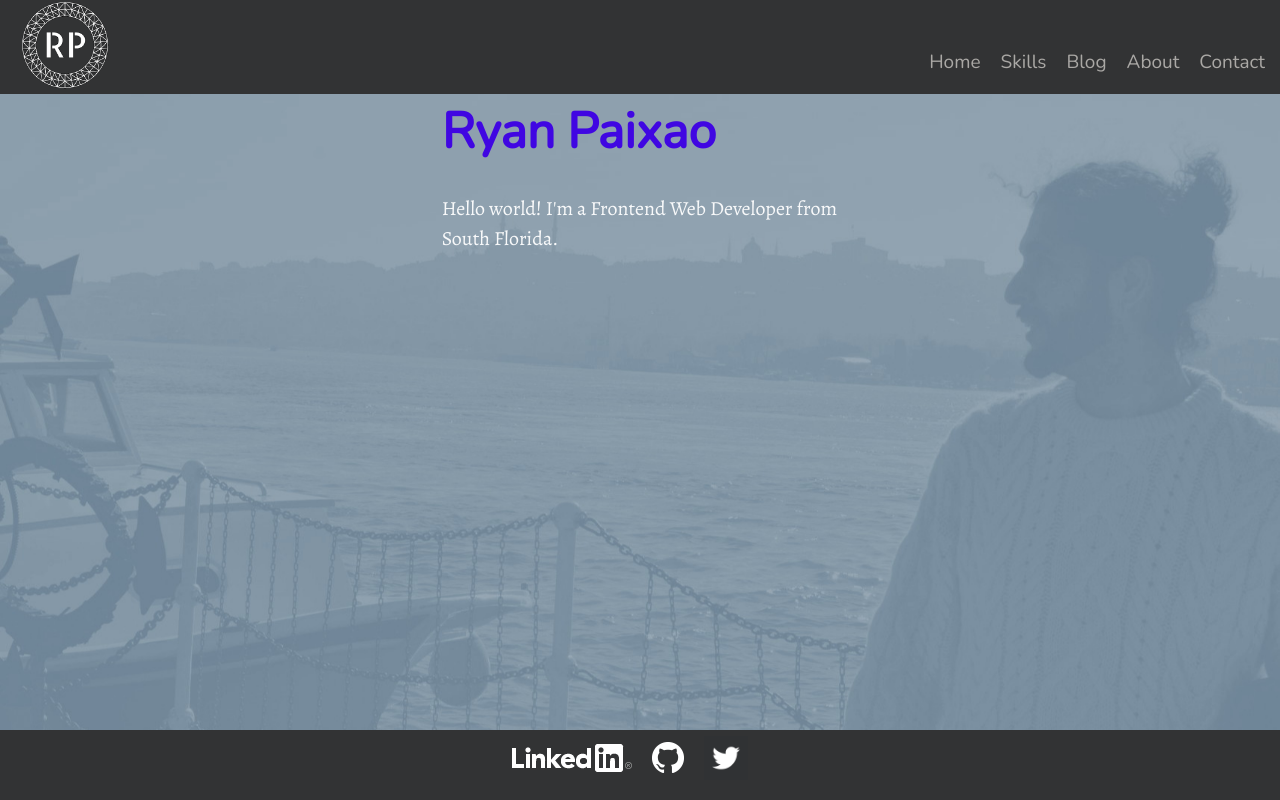
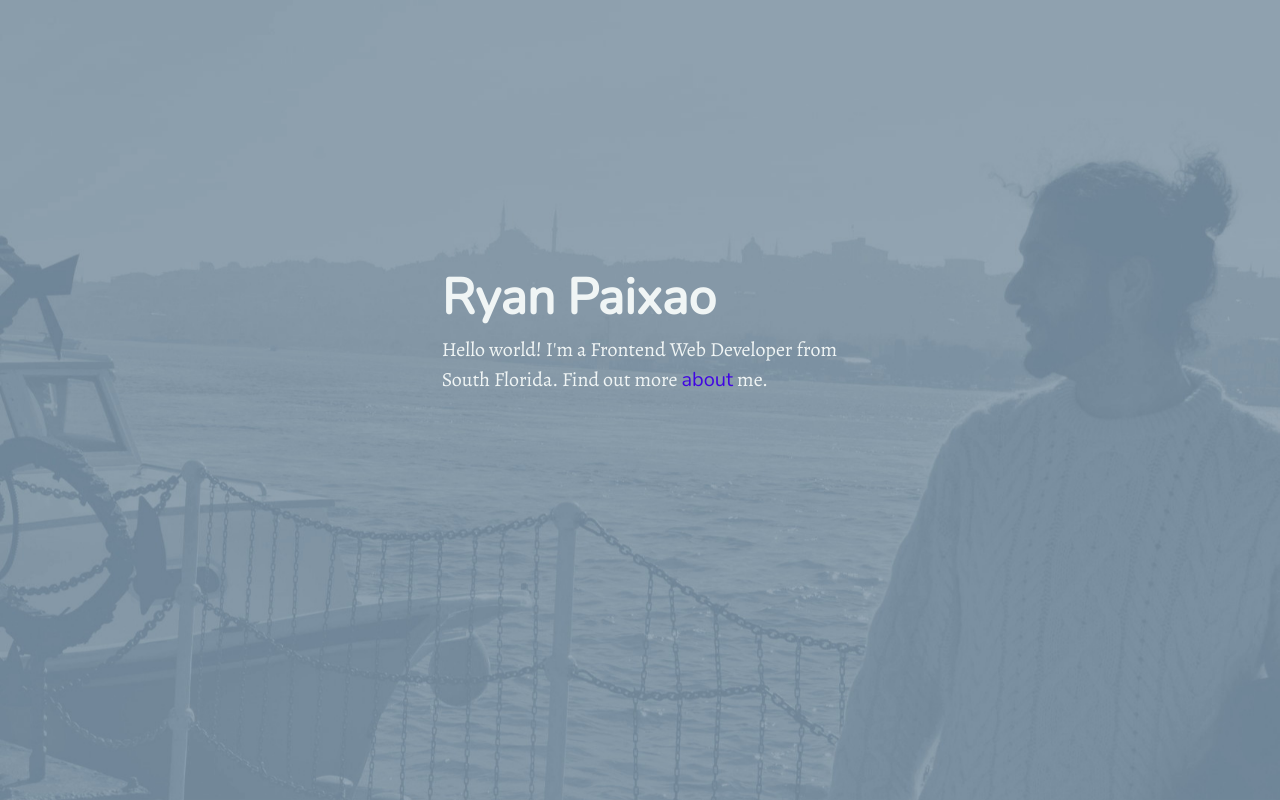
Before and after one commit to ryanpaixao/ryanpaixao.com-source, a React (Create React App) app: page / in a window 1280 px wide. Built offline with nearby package versions, Linux system fonts and the light colour scheme.

Commit message:
Update homePage. Add 404 page.

```diff
--- a/src/App.jsx
+++ b/src/App.jsx
@@ -1,7 +1,9 @@
 import React from 'react';
 import {
   BrowserRouter as Router,
-  Route
+  Route,
+  Redirect,
+  Switch
 } from 'react-router-dom';
 
 // import styling
@@ -17,21 +19,27 @@ import Skills from './components/pages/skills.jsx';
 import Blog from './components/pages/blog.jsx';
 import About from './components/pages/about.jsx';
 import Contact from './components/pages/contact.jsx';
+import NotFound from './components/pages/notFound.jsx';
 
 const App = () => {
   return (
     <Router>
       <div className="container col-sm-12 ">
         <div className="row">
-          <Header />
 
+          <Route path='/' component={Header} />
+
+          <Switch>
             <Route exact path='/' component={Homepage} />
             <Route exact path='/Skills' component={Skills} />
             <Route exact path='/Blog' component={Blog} />
             <Route exact path='/About' component={About} />
             <Route exact path='/Contact' component={Contact} />
+            <Route path='/404' component={NotFound} />
+            <Redirect to='/404' />
+          </Switch>
 
-          <Footer />
+          <Route path='/' component={Footer} />
 
         </div>
       </div>
--- a/src/components/footerComponent/footer.jsx
+++ b/src/components/footerComponent/footer.jsx
@@ -5,9 +5,11 @@ const linkedinLogo = require('../../assets/images/linkedin_logos/White/Logo-Whit
 const githubLogo = require('../../assets/images/github_logos/PNG/GitHub-Mark-Light-32px.png');
 const twitterLogo = require('../../assets/images/twitter_logos/Twitter_Logo_WhiteOnImage/Twitter_Logo_WhiteOnImage.png');
 
-const Footer = () => {
+const Footer = (props) => {
+  let urlIsRoot = props.match.isExact ? {display: 'none'} : {};
+
   return (
-    <footer>
+    <footer style={urlIsRoot}>
       <nav>
         <ul>
           <li>
--- a/src/components/headerComponent/header.jsx
+++ b/src/components/headerComponent/header.jsx
@@ -3,9 +3,11 @@ import {
   Link
 } from 'react-router-dom';
 
-const Header = () => {
+const Header = (props) => {
+  let urlIsRoot = props.match.isExact ? {display: 'none'} : {};
+
   return (
-    <header>
+    <header style={urlIsRoot}>
       <div style={{marginLeft: '20px', width: '90px'}}>
         <Link to="/">
           <div className="logo-6" />
--- a/src/components/pages/contact.jsx
+++ b/src/components/pages/contact.jsx
@@ -3,7 +3,7 @@ import React from 'react';
 const Contact = () => {
   return (
     <div className="offset-md-4 col-md-4 offset-sm-3 col-sm-6 col-xs-12 route-body">
-      <h1>Contact Page</h1>
+      <h1>Contact</h1>
       <p style={{textAlign: "center"}}>
         You can contact me at: <a style={{marginLeft: "10px"}} href="mailto:ryanpaixao@gmail.com">ryanpaixao@gmail.com</a>
       </p>
--- a/src/components/pages/homePage.jsx
+++ b/src/components/pages/homePage.jsx
@@ -8,6 +8,8 @@ const sharedDefaults = {
   fontWeight: 600,
   fontSize: '50px'
 };
+
+const endColor = '#f0f5f5'; // '#d1e0e0'; // '#000033'; // '#000066', // #4006e2',
 
 const ryanParams = [
   {
@@ -30,7 +32,7 @@ const ryanParams = [
     jsxName: 'color',
     cssName: 'color',
     valueStart: 'white', // #4006e2',
-    valueEnd: '#4006e2',
+    valueEnd: endColor,
     duration: 1000,
     ease: 'ease-in-out'
   }
@@ -57,7 +59,7 @@ const paixaoParams = [
     jsxName: 'color',
     cssName: 'color',
     valueStart: 'white',
-    valueEnd: '#4006e2',
+    valueEnd: endColor,
     duration: 1000,
     ease: 'ease-in-out'
   }
@@ -76,13 +78,13 @@ const bodyTextParams = [
 
 class Homepage extends Component {
   render() {
-    const bodyText = <p>
-      Hello world! I'm a Frontend Web Developer from South Florida.
+    const bodyText = <p style={{color: '#f0f5f5'}}>
+      Hello world! I'm a Frontend Web Developer from South Florida. Find out more <a href='/About'>about</a> me.
     </p>;
 
     return (
-      <div className='offset-md-4 col-md-4 offset-sm-3 col-sm-6 col-xs-12 route-body'>
-        <div style={{display: 'flex'}}>
+      <div className='offset-md-4 col-md-4 offset-sm-3 col-sm-6 col-xs-12'>
+        <div style={{display: 'flex', marginTop: '260px'}}>
           <TransitionBoiler
             styleParameters={ryanParams}
             text={'Ryan'}
--- /dev/null
+++ b/src/components/pages/notFound.jsx
@@ -0,0 +1,12 @@
+import React from 'react';
+
+const NotFound = (props) => {
+  return (
+    <div style={{margin: '290px auto'}}>
+      <h2>The page you are looking for is not here.</h2>
+      <h2>Check the address bar, and try again.</h2>
+    </div>
+  )
+}
+
+export default NotFound;
--- a/src/scss/App.css
+++ b/src/scss/App.css
@@ -19,7 +19,7 @@ body {
   color: #f8f9fa;
   font-weight: 400;
   font-style: normal;
-  background-color: #323334;
+  background-color: #869ca9;
   height: 100%; }
 
 h1 {
@@ -71,7 +71,7 @@ body {
   color: #f8f9fa;
   font-weight: 400;
   font-style: normal;
-  background-color: #323334;
+  background-color: #869ca9;
   height: 100%; }
 
 h1 {
@@ -161,7 +161,6 @@ header {
   -moz-background-size: cover;
   -o-background-size: cover;
   background-size: cover;
-  margin-bottom: 70px;
   height: 100%; }
 
 .route-body {
--- a/src/scss/App.scss
+++ b/src/scss/App.scss
@@ -76,7 +76,7 @@ header {
   -moz-background-size: cover;
   -o-background-size: cover;
   background-size: cover;
-  margin-bottom: $footerHeight;
+  // margin-bottom: $footerHeight;
   height: 100%;
 }
 
--- a/src/scss/_config.scss
+++ b/src/scss/_config.scss
@@ -102,7 +102,7 @@ $paragraphFont: 'sans-serif';
 } @else if $colorScheme == 9 {
   // Color Scheme 9 (black, white, and grey Soft Contrast w/ dark bg and light letters)
   $attentionColor: #4006e2; // #ea7e3a; // anchors
-  $bgColor: #323334; // background-color
+  $bgColor: #869ca9; // background-color
   $pColor: #f8f9fa; // <p>
   $anchorColor: #AAA8A5; // <a>
   $activeColor: #f8f9fa; // #525354; // <a> active
--- a/src/scss/skills.css
+++ b/src/scss/skills.css
@@ -19,7 +19,7 @@ body {
   color: #f8f9fa;
   font-weight: 400;
   font-style: normal;
-  background-color: #323334;
+  background-color: #869ca9;
   height: 100%; }
 
 h1 {
```
